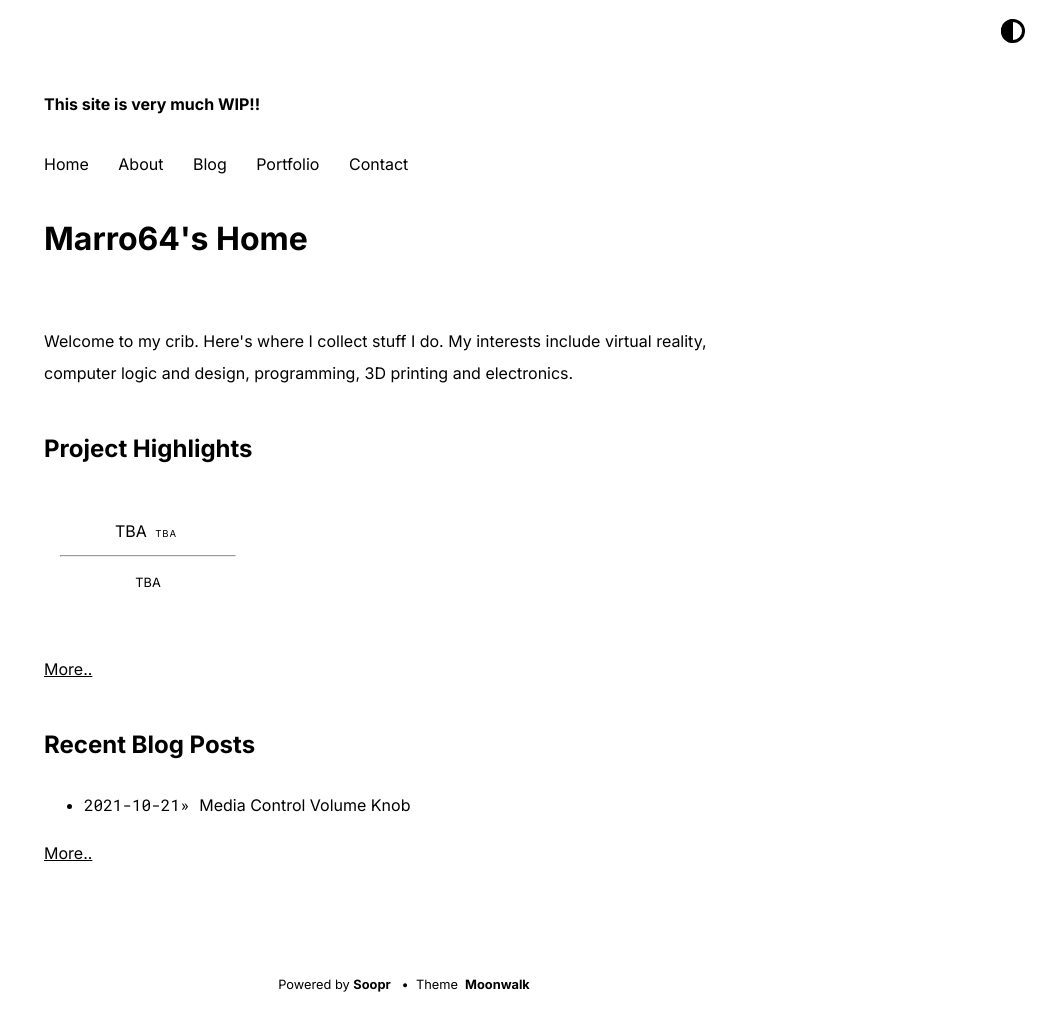
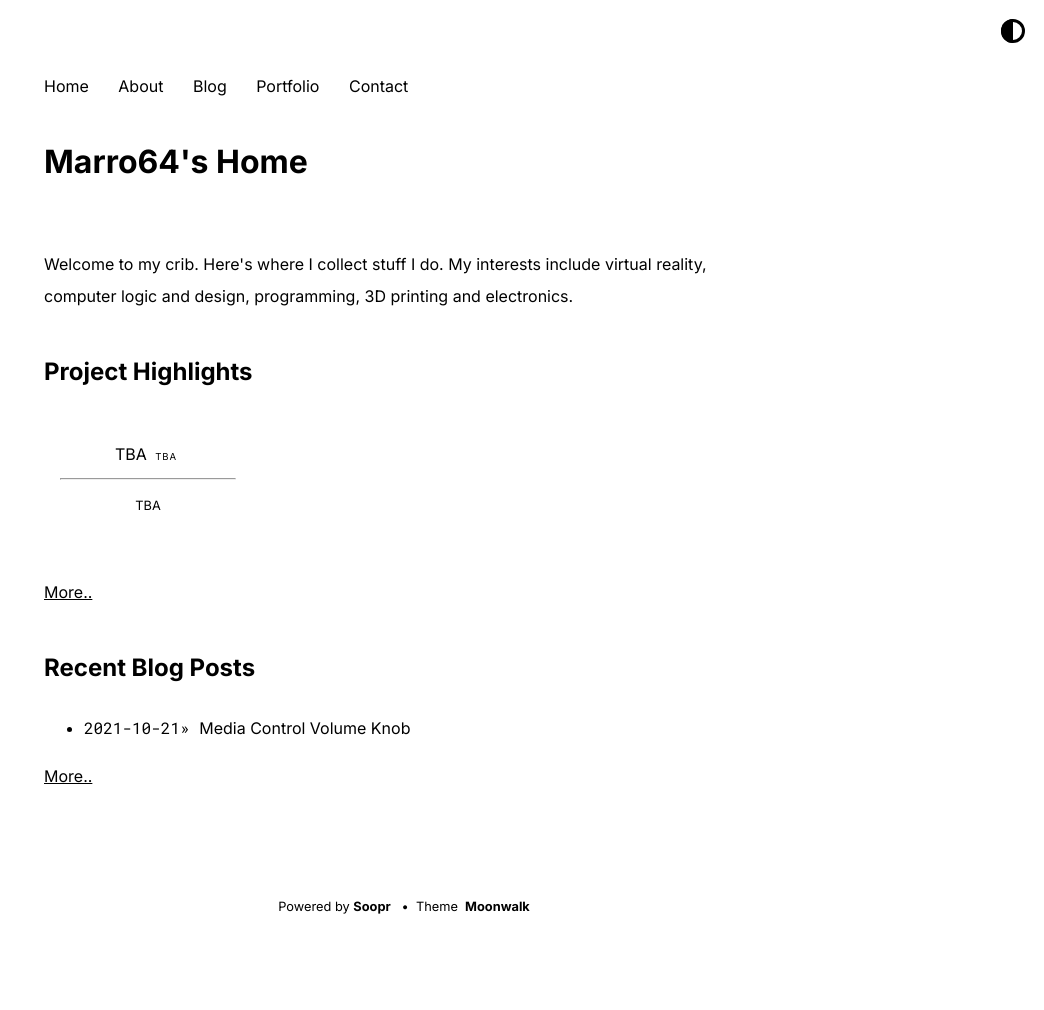
Before and after one commit to Marro64/Marro64.github.io, a Jekyll site: the page built from index.md, in a window 1280 px wide. Shown: the whole page, without its empty margins (236-1280 px from the left). Built offline with Jekyll 4.4.1, drawn with Linux system fonts in a browser that asks for light colours; nearby versions of some CDN libraries; after the commit the page ends 933 px from its top, so only the background shows below that.

Commit message:
Removed WIP disclaimer

```diff
--- a/_layouts/default.html
+++ b/_layouts/default.html
@@ -4,7 +4,7 @@
   <body>
     <main class="page-content" aria-label="Content">
       <div class="w">
-        <h4>This site is very much WIP!!</h4>
+        <!-- <h4>This site is very much WIP!!</h4> -->
         {{ content }}
         {% if site.theme_config.appearance_toggle %}
           {% include toggle_theme_button.html %}
```
